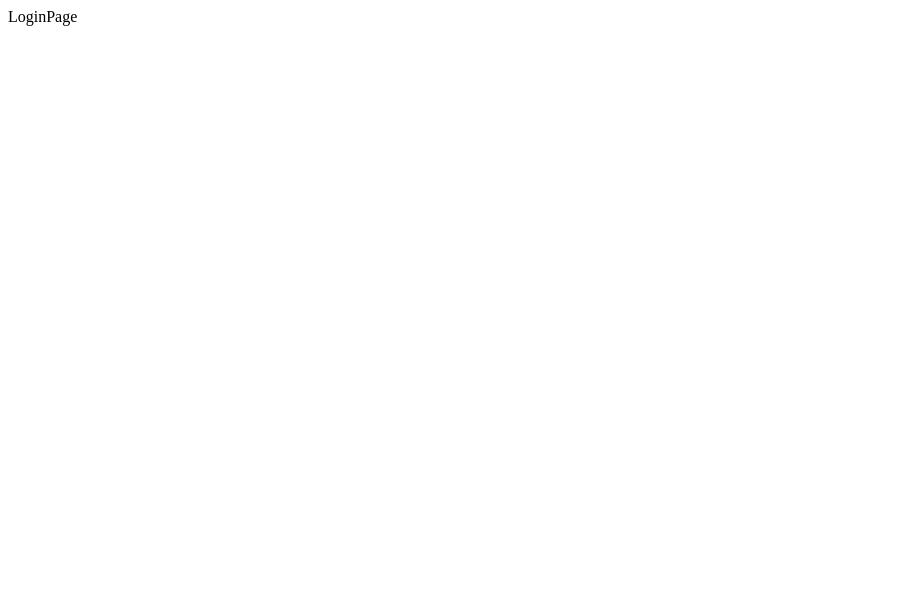
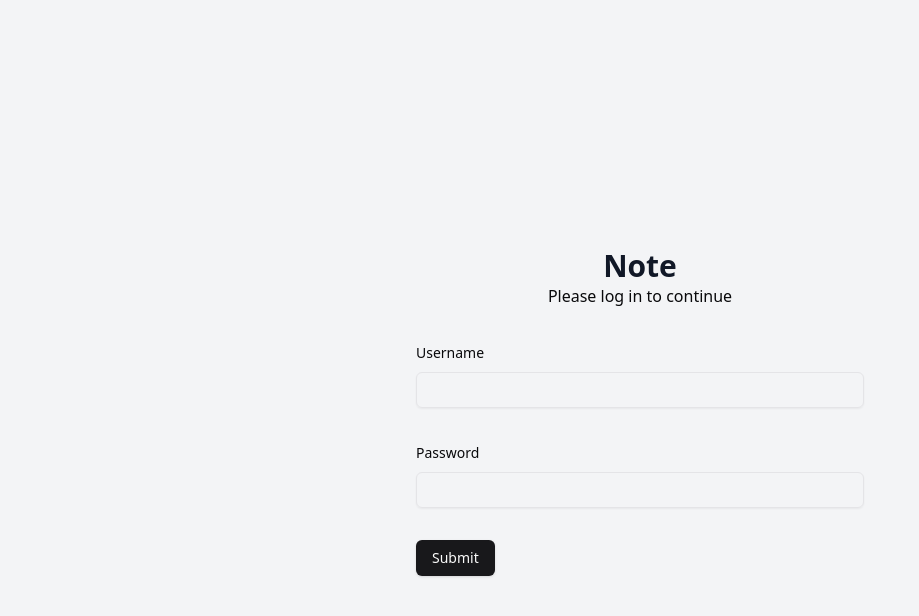
Before and after one commit to loiccape/note-react, a React (Vite) app: page /login in a window 1280 px wide. Shown: the top 616 px of the page, without its empty margins (0-919 px from the left). Built offline with nearby package versions, Linux system fonts and the light colour scheme.

Commit message:
login page done

```diff
--- /dev/null
+++ b/src/components/ui/commons/form/LoginForm.tsx
@@ -0,0 +1,81 @@
+"use client"
+
+import { zodResolver } from "@hookform/resolvers/zod"
+import { useForm } from "react-hook-form"
+import { z } from "zod"
+
+import { Button } from "@/components/ui/button"
+import {
+  Form,
+  FormControl,
+  FormField,
+  FormItem,
+  FormLabel,
+  FormMessage,
+} from "@/components/ui/form"
+import { Input } from "@/components/ui/input"
+
+const formSchema = z.object({
+  username: z.string()
+    .min(3, { message: "Username must be at least 3 characters." })
+    .max(50, { message: "Username must not exceed 50 characters." })
+    .regex(/^[a-zA-Z0-9_]+$/, {
+      message: "Username can only contain letters, numbers, and underscores."
+    }),
+  password: z.string()
+    .min(8, { message: "Password must be at least 8 characters." })
+    .max(100, { message: "Password must not exceed 100 characters." })
+    .regex(/^(?=.*[A-Z])(?=.*\d)[A-Za-z\d@$!%*?&]{8,}$/, {
+      message: "Password must be at least 8 characters long, contain at least one uppercase letter and one number."
+    }),
+})
+
+export default function LoginForm() {
+
+
+  const form = useForm<z.infer<typeof formSchema>>({
+    resolver: zodResolver(formSchema),
+    defaultValues: {
+      username: "",
+      password: ""
+      },
+  })
+
+
+  function onSubmit(values: z.infer<typeof formSchema>) {
+    console.log(values)
+  }
+  return (
+    <Form {...form}>
+      <form onSubmit={form.handleSubmit(onSubmit)} className="space-y-8">
+        <FormField
+          control={form.control}
+          name="username"
+          render={({ field }) => (
+            <FormItem>
+              <FormLabel>Username</FormLabel>
+              <FormControl>
+                <Input {...field} />
+              </FormControl>
+              <FormMessage />
+            </FormItem>
+          )}
+        />
+        <FormField
+          control={form.control}
+          name="password"
+          render={({ field }) => (
+            <FormItem>
+              <FormLabel>Password</FormLabel>
+              <FormControl>
+                <Input type="password"{...field} />
+              </FormControl>
+              <FormMessage />
+            </FormItem>
+          )}
+        />
+        <Button type="submit">Submit</Button>
+      </form>
+    </Form>
+  )
+}
--- /dev/null
+++ b/src/components/ui/input.tsx
@@ -0,0 +1,22 @@
+import * as React from "react"
+
+import { cn } from "@/lib/utils"
+
+const Input = React.forwardRef<HTMLInputElement, React.ComponentProps<"input">>(
+  ({ className, type, ...props }, ref) => {
+    return (
+      <input
+        type={type}
+        className={cn(
+          "flex h-9 w-full rounded-md border border-input bg-transparent px-3 py-1 text-base shadow-sm transition-colors file:border-0 file:bg-transparent file:text-sm file:font-medium file:text-foreground placeholder:text-muted-foreground focus-visible:outline-none focus-visible:ring-1 focus-visible:ring-ring disabled:cursor-not-allowed disabled:opacity-50 md:text-sm",
+          className
+        )}
+        ref={ref}
+        {...props}
+      />
+    )
+  }
+)
+Input.displayName = "Input"
+
+export { Input }
--- a/src/main.tsx
+++ b/src/main.tsx
@@ -6,7 +6,7 @@ import {
   Navigate
 } from "react-router-dom";
 
-
+import './index.css'
 import LoginPage from "./pages/LoginPage";
 
 const router = createBrowserRouter([
--- a/src/pages/LoginPage.tsx
+++ b/src/pages/LoginPage.tsx
@@ -1,5 +1,18 @@
+'use client'
+import LoginForm from "@/components/ui/commons/form/LoginForm"
+
 export default function LoginPage() {
   return (
-    <div>LoginPage</div>
+    <div className="min-h-screen flex items-center justify-center bg-gray-100 px-4 sm:px-6 lg:px-8">
+      <div className="max-w-md w-full space-y-8">
+        <div>
+          <h2 className="mt-6 text-center text-3xl font-extrabold text-gray-900">
+            Note
+          </h2>
+          <p className="text-center">Please log in to continue</p>
+        </div>
+        <LoginForm />
+      </div>
+    </div>
   )
 }
```
